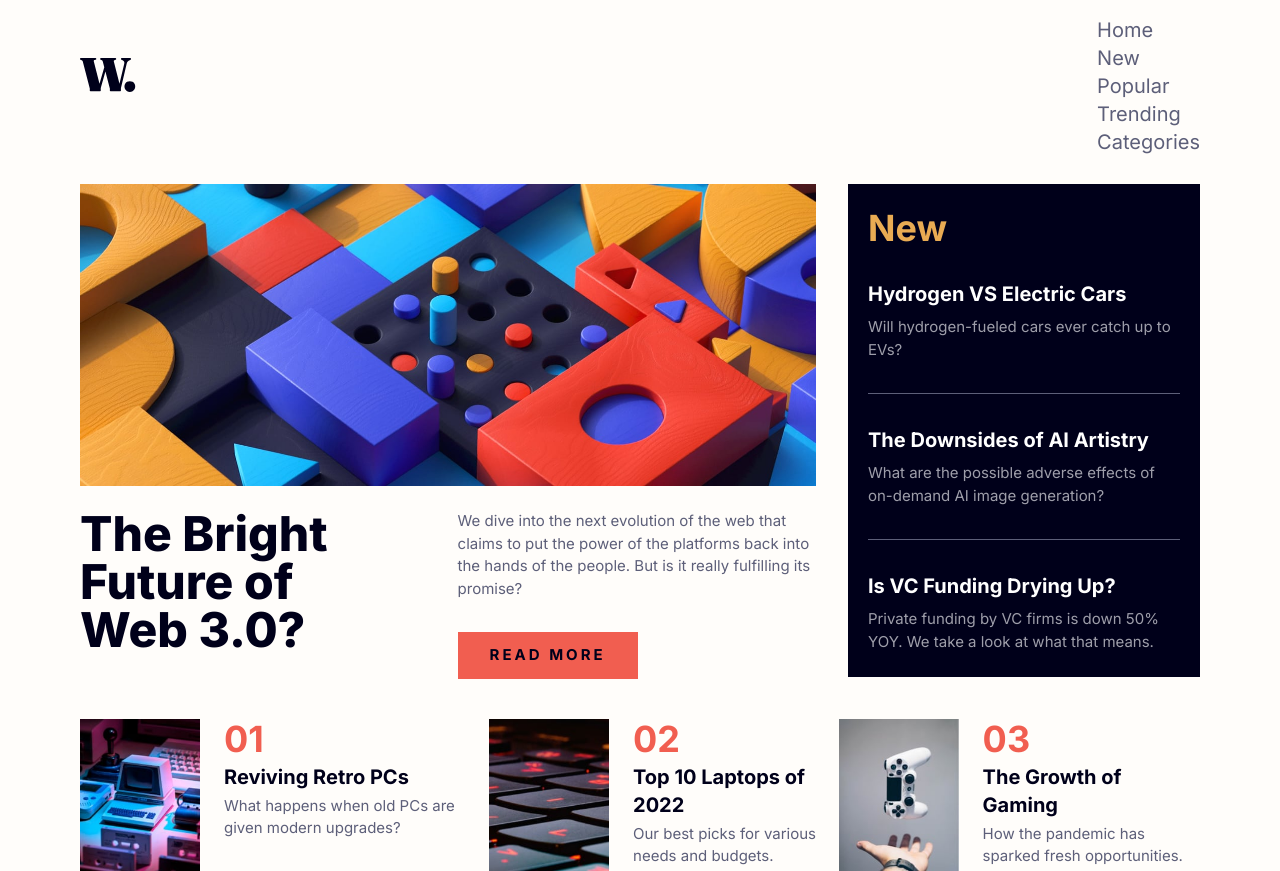
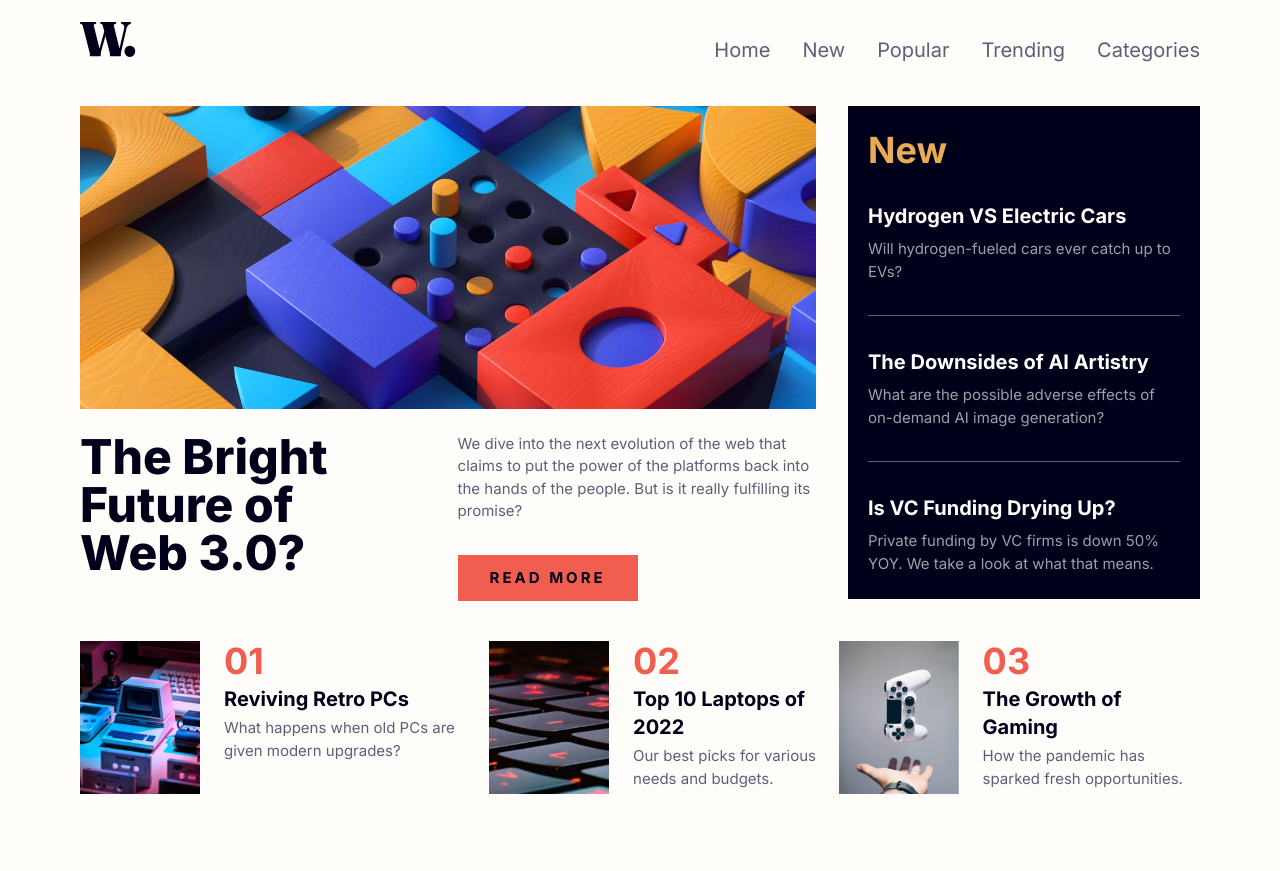
Before and after one commit to nazeeha-kb/news-homepage-main, a website: page index.html in a window 1280 px wide. After the commit the page ends 800 px from the top, so only its background shows below. Drawn offline with nearby package versions, Linux system fonts and the light colour scheme; files that its build step writes are made by us from their sources.

Commit message:
fixed navbar flex direction

```diff
--- a/index.html
+++ b/index.html
@@ -47,8 +47,8 @@
           </ul>
         </nav>
         <!-- desktop -->
-        <nav class="nav md:flex hidden">
-          <ul>
+        <nav class="nav md:block hidden">
+          <ul class="flex gap-8">
             <li><a href="#">Home</a></li>
             <li><a href="#">New</a></li>
             <li><a href="#">Popular</a></li>
--- a/src/input.css
+++ b/src/input.css
@@ -43,7 +43,7 @@
         @apply text-dark-grayish-blue;
     }
 
-    nav span {
+    nav li {
         @apply hover:text-soft-red hover:cursor-pointer
     }
 }
```
